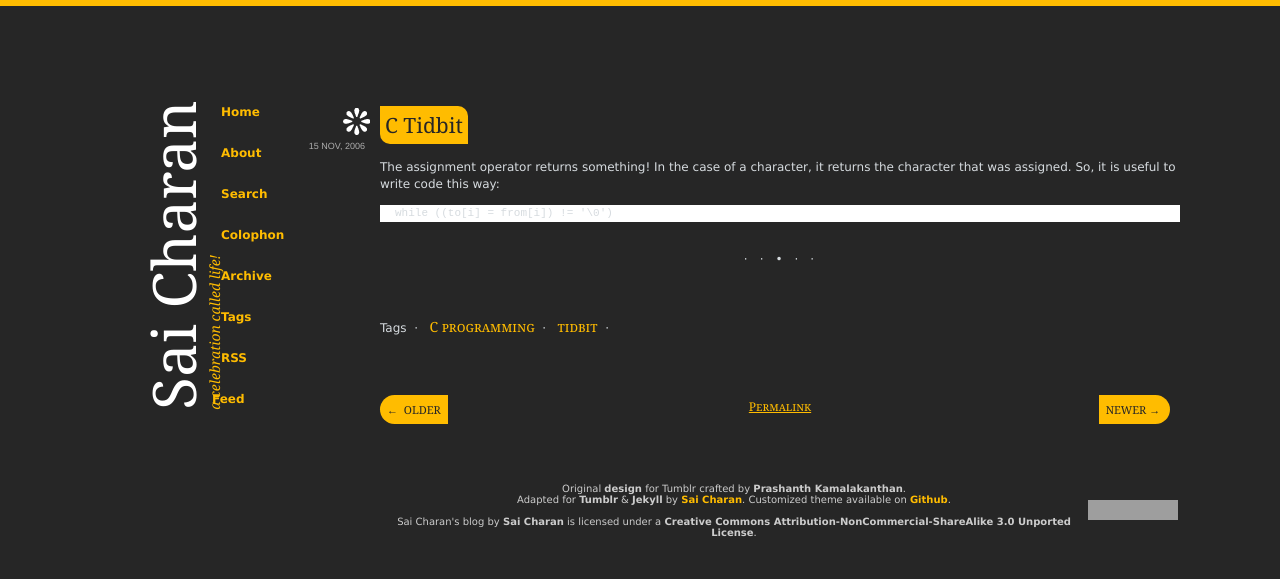
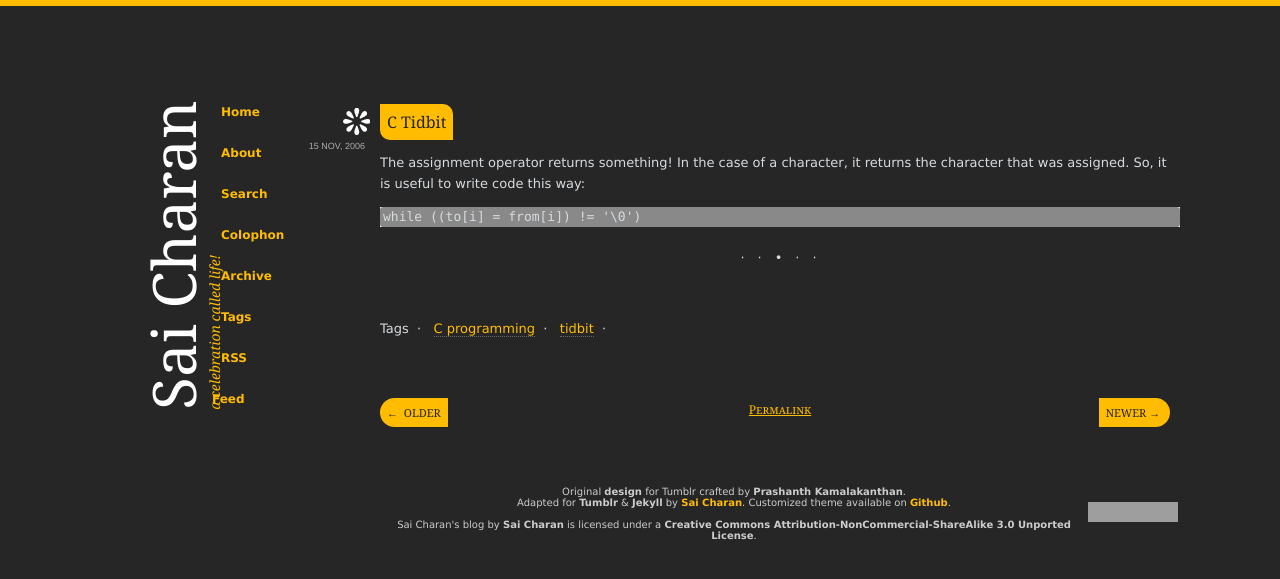
Before and after one commit to arjunasuresh3/scharan.github.com, a Jekyll site: the page built from _posts/2006-11-15-c-tidbit.markdown, in a window 1280 px wide. Shown: the top 579 px of the page. Built offline with Jekyll 4.4.1, drawn with Linux system fonts in a browser that asks for light colours; nearby versions of some CDN libraries; Markdown is read by kramdown in place of the engine named in the settings; comment, search, counter and statistics services are not loaded; a style sheet for code colours, icons or effects is not loaded; grey boxes are pictures that could not be loaded.

Commit message:
Fixes to CSS.

```diff
--- a/css/munich.css
+++ b/css/munich.css
@@ -87,7 +87,6 @@
 
 #main {
     max-width: 800px;
-    /* min-width: 320px; */
     margin:0 auto;
 }
 
@@ -150,7 +149,7 @@
     font-family:Georgia;
     font-weight:normal;
     color:#262626;
-    font-size:21px;
+    font-size:18px/1.4em;
     padding:7px;
     background:#ffbc00;
     text-decoration:none;
@@ -176,13 +175,12 @@
 .post .body a, .item .text a, .chat ul li a, .quote .source a, .link .source a {
     color:#ffbc00;
     text-decoration:none;
-    font-variant:small-caps;
-    font-family:Georgia;
-    font-size:11px;
+    border-bottom: 1px dotted #6C6A67;
 }
 
 .post .body a:hover, .item .text a:hover, .chat ul li a:hover, .quote .source a:hover, .link .source a:hover {
-    text-decoration:underline;
+    border-color: #ffbc00;
+    border-bottom: 1px solid;
 }
 
 
@@ -257,9 +255,7 @@
 }
 
 .quote .body {
-    font-family:Georgia;
-    font-size:18px;
-    line-height:25px;
+    font: normal 13px/1.6em Verdana;
 }
 
 .quote span.icon a {
@@ -521,43 +517,28 @@
 }
 
 .text .body {
-    font-family: Verdana, Tahoma;
-    font-size: 12px;
+    font: normal 13px/1.6em Verdana;
     font-style: normal;
     color: #D6DBDF;
 }
 
 .link .body {
-    font-family: Verdana, Tahoma;
-    font-size: 12px;
+    font: normal 13px/1.6em Verdana;
     font-style: normal;
     color: #D6DBDF;
 }
 
 .post .source {
-    font-family: Verdana, Tahoma;
+    font: normal 13px/1.6em Verdana;
 }
 
 .chat ul li {
-    font-family: Verdana, Tahoma;
     font-size: 10px;
     color: #D6DBDF;
 }
 
-.post .body a {
-    font-size: 14px;
-    font-style: normal;
-}
-
-.post .ttl a, .ttlp{
-    padding: 5px;
-    padding-top: 5px;
-    padding-bottom: 5px;
-}
-
 #disqus_thread {
-    font-family: Verdana, Tahoma, sans-serif;
-    font-size: 10px;
+    font: normal 13px/1.6em Verdana;
     font-style: normal;
     color: #D6DBDF;
 }
@@ -590,7 +571,10 @@
 }
 
 code {
-    font-size: 11px;
+    font: normal 13px/1.6em Consolas, 'Ubuntu Monospace', monospace;
+    background-color: rgba(66, 65, 65, 0.62);
+    border-radius: 3px;
+    padding: 2px;
 }
 
 pre.prettyprint {
@@ -598,6 +582,7 @@
     background-color: white;
     margin: 0 0 0 0;
     font-size: 11px;
+    border: none !important;
 }
 
 #nav li a {
@@ -626,7 +611,13 @@
 }
 
 .post pre {
-    font-size: 11px;
+    background-color: rgba(66, 65, 65, 0.62);
+    border-radius: 3px;
+    padding-left: 3px;
+    padding-right: 3px;
+    margin: 0px;
+    font: normal 13px/1.6em Consolas, 'Ubuntu Monospace', monospace;
+    word-wrap: break-word;
 }
 
 .quote .source {
@@ -701,6 +692,12 @@
     max-height: 40px;
     left: 50px;
     top: 85px;
+}
+
+pre code {
+    border: none;
+    padding: 0px;
+    background-color: transparent;
 }
 
 /* Override prettify.css: number every line. */
```
